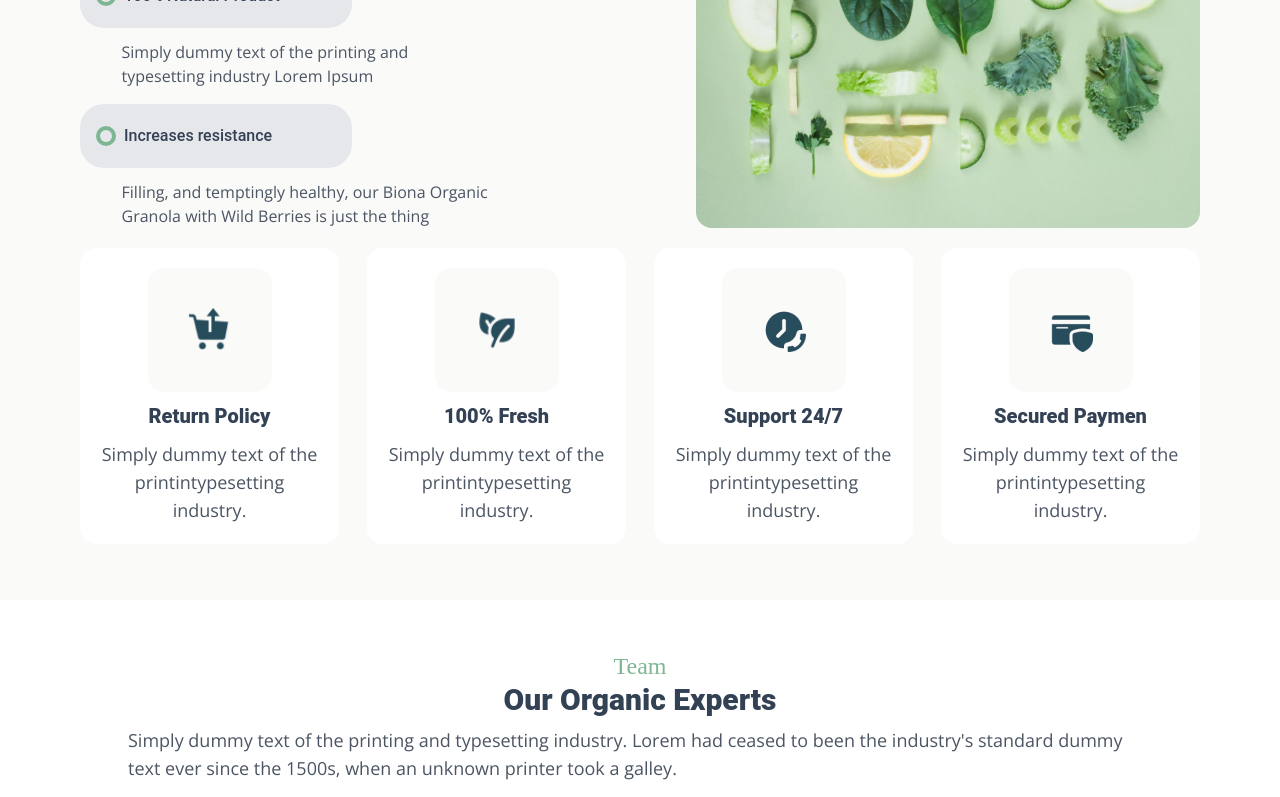
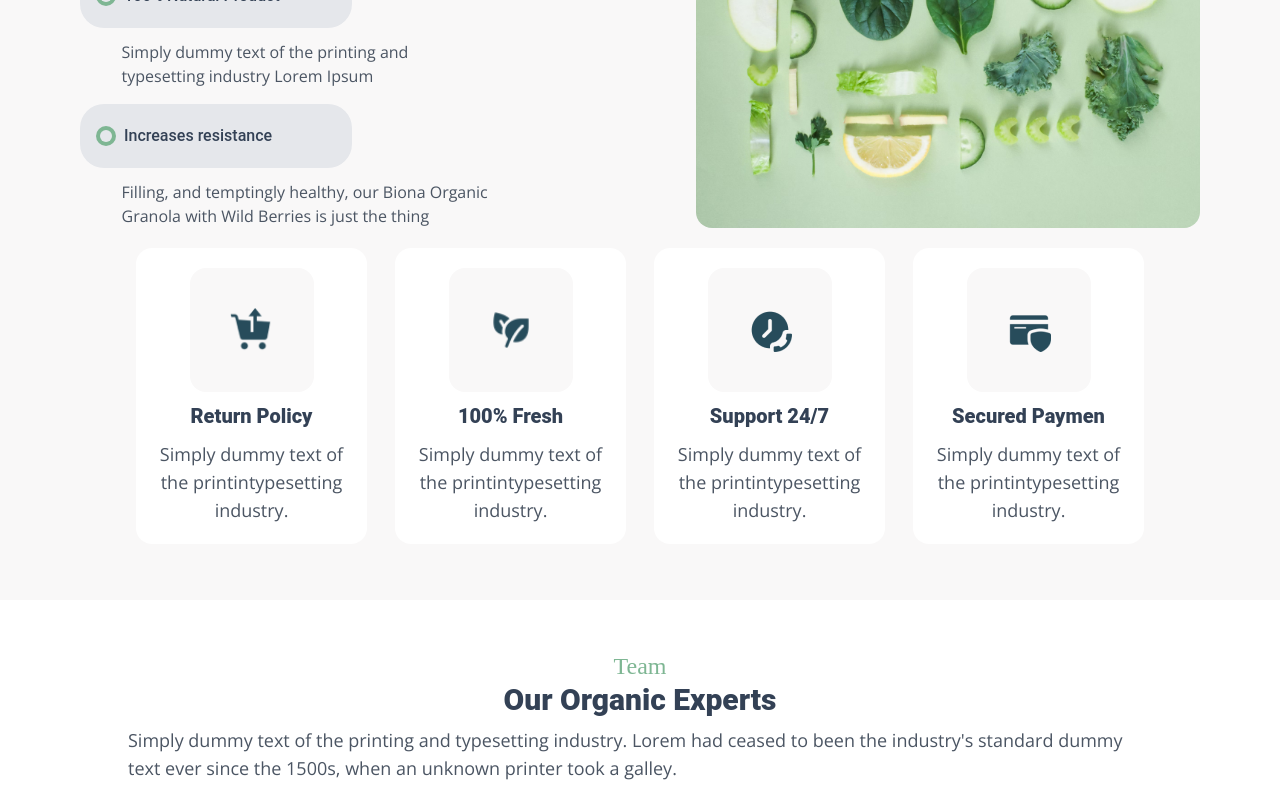
Before and after one commit to kaomao1234/agriculture-cloned-app, a Next.js app: page /About in a window 1280 px wide. Shown: the part 1251-2048 px from the top of the page. Built offline with nearby package versions, Linux system fonts and the light colour scheme.

Commit message:
refactor(templates): change background  and remove some comment code.

```diff
--- a/src/templates/About/WhyChoosUs/index.tsx
+++ b/src/templates/About/WhyChoosUs/index.tsx
@@ -18,7 +18,7 @@ export const WhyChoosUs = () => {
     },
   ];
   return (
-    <div className="flex flex-col bg-stone-50 px-10 py-14 xl:px-20">
+    <div className="flex flex-col bg-alabaster px-10 py-14 xl:px-20">
       <div className="flex flex-row items-stretch gap-[2%]">
         <div className="flex flex-col">
           <label className="font-yellowtail text-2xl font-normal text-acapulco">
@@ -64,13 +64,13 @@ export const WhyChoosUs = () => {
           className="w-[45%] rounded-2xl"
         />
       </div>
-      <div className="mt-5 flex flex-row gap-x-7">
+      <div className="mt-5 flex flex-row gap-x-7 px-[5%]">
         {promote.map((val, index) => (
           <div
             key={index}
             className="flex flex-col items-center gap-y-2.5 rounded-2xl bg-white p-5"
           >
-            <div className="rounded-2xl bg-stone-50 p-10">
+            <div className="rounded-2xl bg-alabaster p-10">
               <img src={`About/WhyChoosUs/${val.icon}`} className="size-11" />
             </div>
             <label className="font-roboto text-xl font-extrabold text-slate-700">
```
